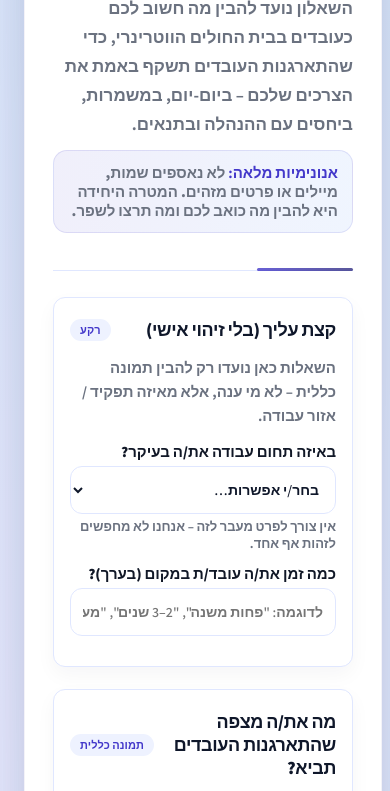
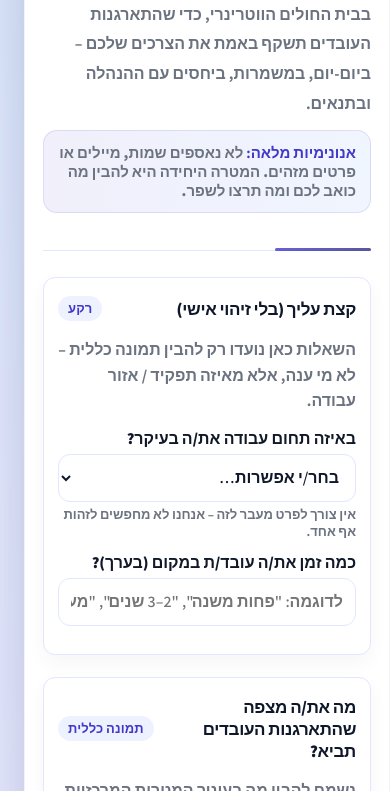
Before and after one commit to Freespirits/qanda, a plain HTML site: page index.html in a window 390 px wide. Shown: the part 200-991 px from the top of the page. Drawn offline with Linux system fonts and the light colour scheme.

Commit message:
Improve mobile typography

```diff
--- a/index.html
+++ b/index.html
@@ -398,6 +398,62 @@
     .info-note .icon {
       font-size: 16px;
     }
+
+    @media (max-width: 640px) {
+      body {
+        font-size: 18px;
+        padding: 24px 12px 30px;
+      }
+
+      .card {
+        padding: 26px 18px 30px;
+      }
+
+      h1 {
+        font-size: clamp(26px, 7vw, 34px);
+        line-height: 1.25;
+      }
+
+      .subtitle {
+        font-size: 16px;
+        line-height: 1.85;
+      }
+
+      .section {
+        padding: 18px 14px 18px;
+      }
+
+      .section-title {
+        font-size: 17px;
+      }
+
+      .section-description,
+      label,
+      input[type="text"],
+      select,
+      textarea,
+      button[type="submit"],
+      .info-note,
+      .footer-note,
+      .small-legal {
+        font-size: 16px;
+      }
+
+      .chip,
+      .scale-option {
+        font-size: 13px;
+      }
+
+      .badge,
+      .helper-text,
+      .section-tag {
+        font-size: 13px;
+      }
+
+      button[type="submit"] {
+        padding: 13px 24px;
+      }
+    }
   </style>
 </head>
 <body>
```
